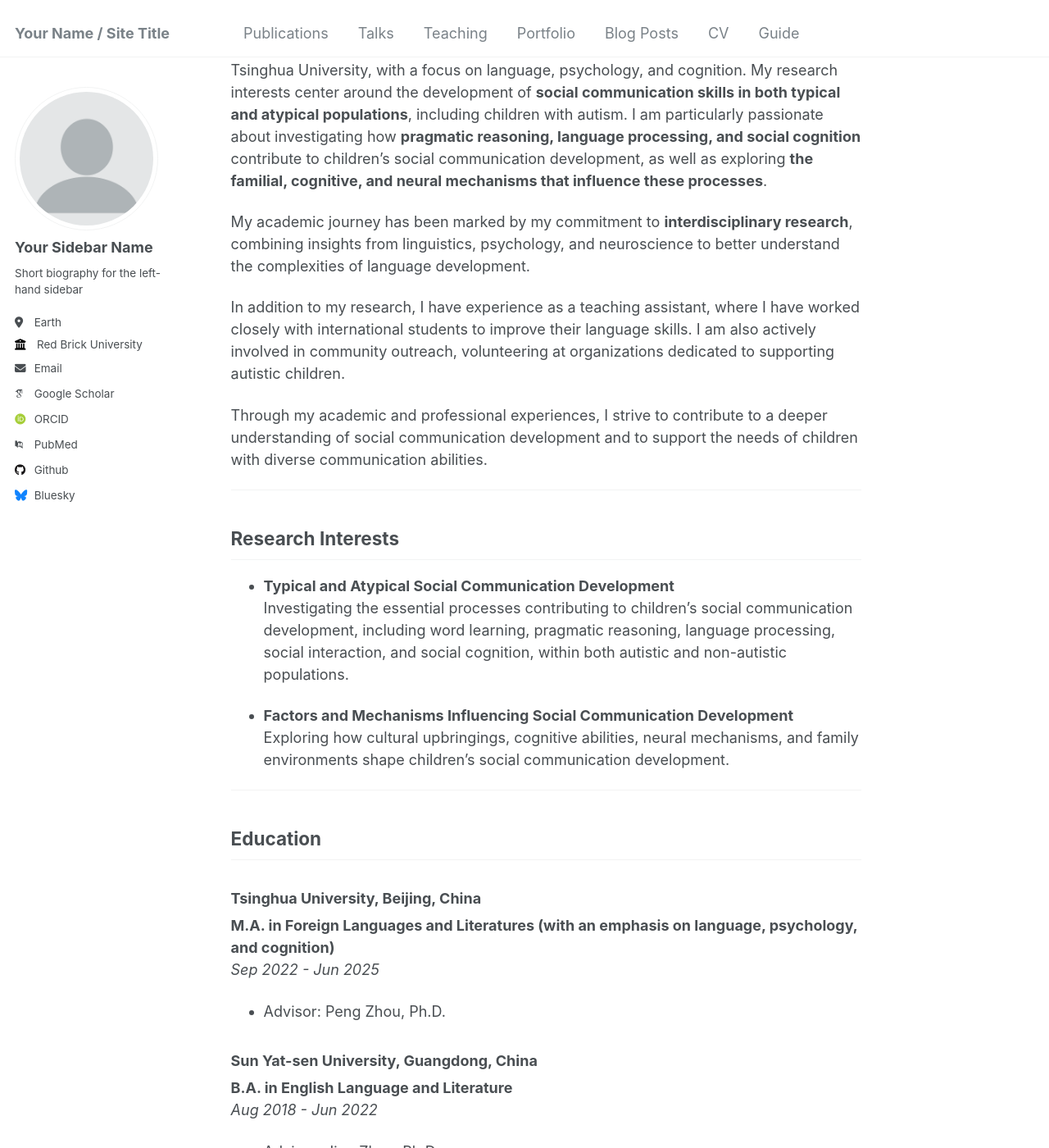
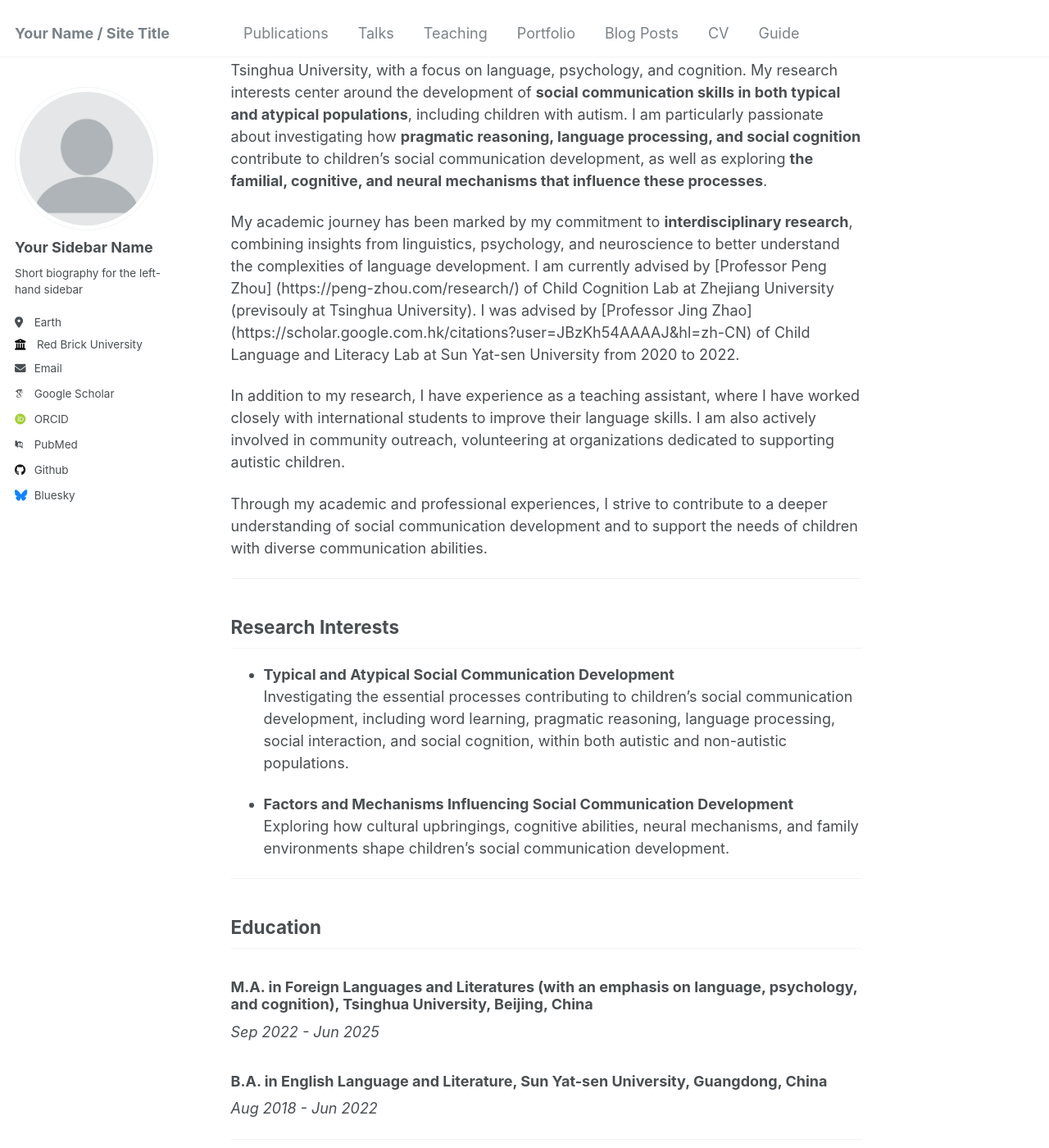
Before and after one commit to ZeyingGAO/zeyinggao.github.io, a Jekyll site: the page built from _pages/about.md, in a window 1280 px wide and 1400 px high, scrolled down 280 px. Shown: the whole window at 82% size. Built offline with Jekyll 4.4.1, drawn with Linux system fonts in a browser that asks for light colours; some web fonts are replaced.

Commit message:
Update about.md

```diff
--- a/_pages/about.md
+++ b/_pages/about.md
@@ -15,7 +15,7 @@ Department of Foreign Languages and Literatures, Tsinghua University
 
 I am currently pursuing my Master's degree in Foreign Languages and Literatures at Tsinghua University, with a focus on language, psychology, and cognition. My research interests center around the development of **social communication skills in both typical and atypical populations**, including children with autism. I am particularly passionate about investigating how **pragmatic reasoning, language processing, and social cognition** contribute to children's social communication development, as well as exploring **the familial, cognitive, and neural mechanisms that influence these processes**.
 
-My academic journey has been marked by my commitment to **interdisciplinary research**, combining insights from linguistics, psychology, and neuroscience to better understand the complexities of language development.
+My academic journey has been marked by my commitment to **interdisciplinary research**, combining insights from linguistics, psychology, and neuroscience to better understand the complexities of language development. I am currently advised by [Professor Peng Zhou] (https://peng-zhou.com/research/) of Child Cognition Lab at Zhejiang University (previsouly at Tsinghua University). I was advised by [Professor Jing Zhao] (https://scholar.google.com.hk/citations?user=JBzKh54AAAAJ&hl=zh-CN) of Child Language and Literacy Lab at Sun Yat-sen University from 2020 to 2022.
 
 In addition to my research, I have experience as a teaching assistant, where I have worked closely with international students to improve their language skills. I am also actively involved in community outreach, volunteering at organizations dedicated to supporting autistic children.
 
@@ -33,14 +33,10 @@ Through my academic and professional experiences, I strive to contribute to a de
 ---
 
 ## Education
-### Tsinghua University, Beijing, China
-**M.A. in Foreign Languages and Literatures (with an emphasis on language, psychology, and cognition)**
+### M.A. in Foreign Languages and Literatures (with an emphasis on language, psychology, and cognition), Tsinghua University, Beijing, China
 _Sep 2022 - Jun 2025_
-- Advisor: Peng Zhou, Ph.D.
 
-### Sun Yat-sen University, Guangdong, China
-**B.A. in English Language and Literature**
+### B.A. in English Language and Literature, Sun Yat-sen University, Guangdong, China
 _Aug 2018 - Jun 2022_
-- Advisor: Jing Zhao, Ph.D.
 
 ---
```
